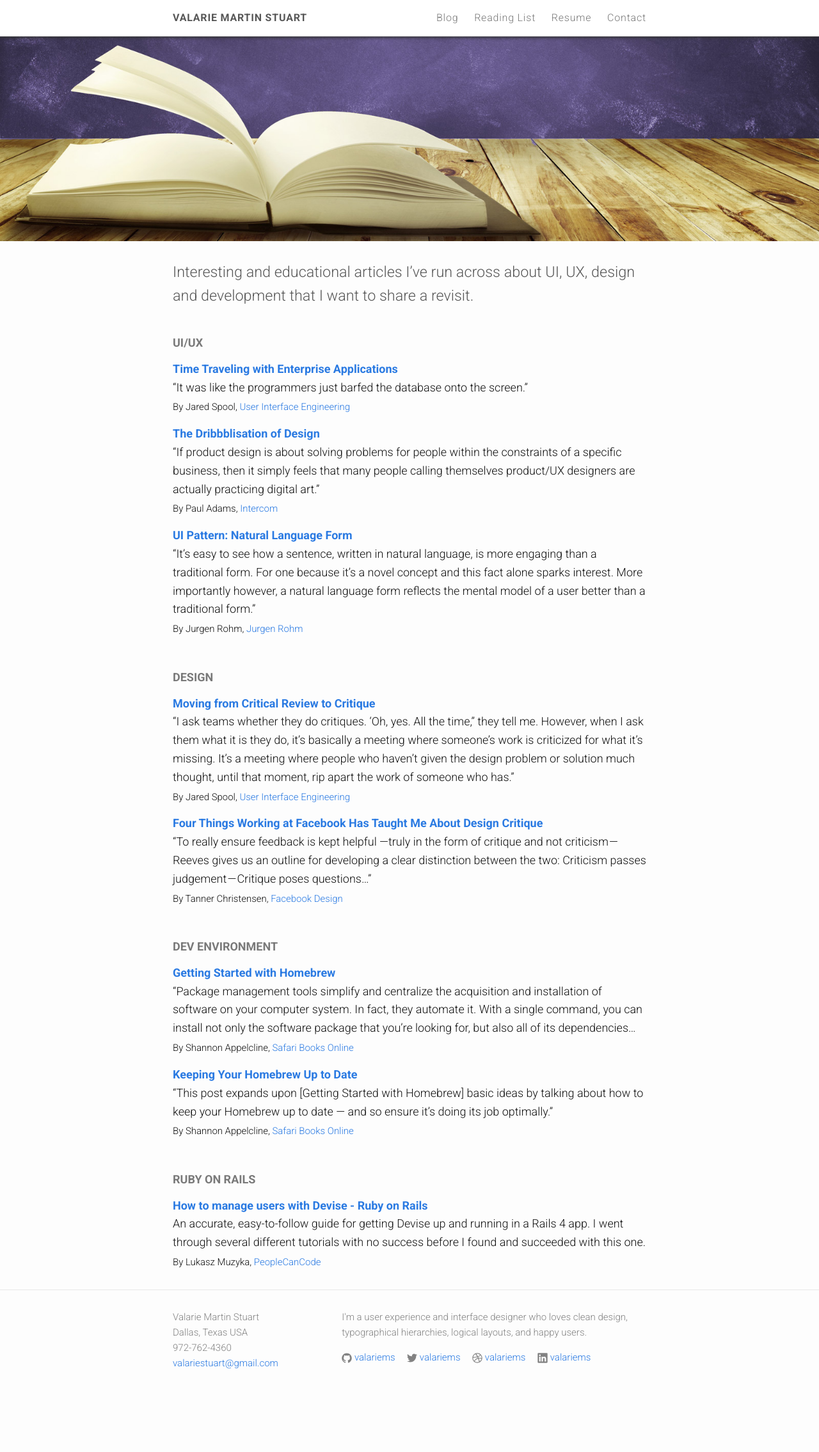
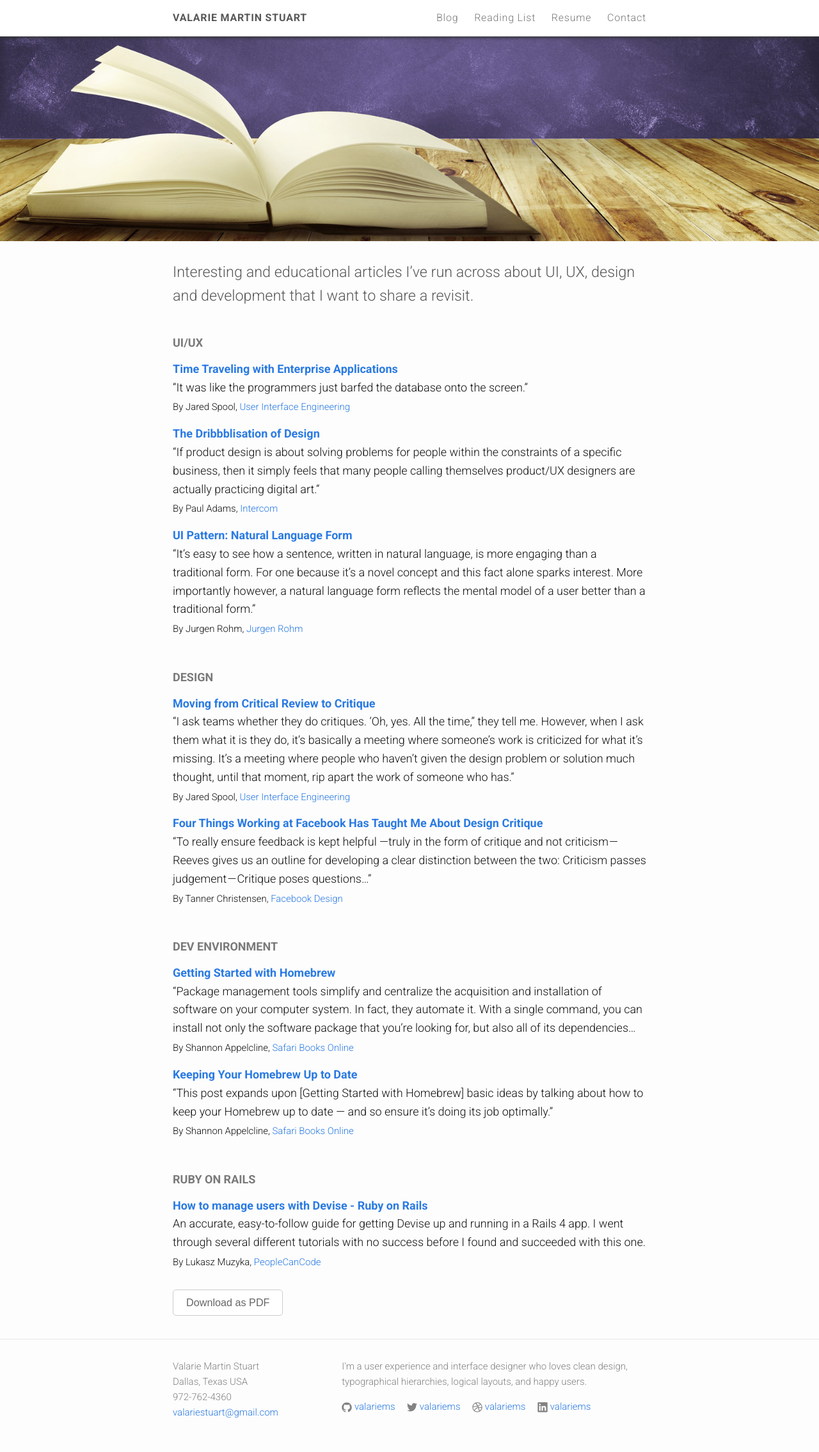
Before and after one commit to valariems/valariems.github.io, a Jekyll site: the page built from reading-list.md, in a window 1280 px wide. Shown: the whole page at 64% size. Built offline with Jekyll 4.4.1, drawn with Linux system fonts in a browser that asks for light colours; nearby versions of some CDN libraries; before the commit the page ends 2193 px from its top, so only the background shows below that.

Commit message:
Add resume PDF download.

```diff
--- a/_layouts/resume.html
+++ b/_layouts/resume.html
@@ -8,4 +8,8 @@ layout: default
     {{ content }}
   </div>
 
+  <button type="submit" onclick="window.open('/assets/files/valariemartinstuart-resume.pdf')">
+    Download as PDF
+  </button>
+
 </article>
--- a/css/custom.scss
+++ b/css/custom.scss
@@ -3,6 +3,22 @@
 
 h2 {
   line-height: 1.3;
+}
+
+button {
+  background-color: white;
+  border: 1px solid #ccc;
+  border-radius: 5px;
+  color: #666;
+  cursor: pointer;
+  font-size: .9em;
+  margin-bottom: 36px;
+  padding: 10px 20px;
+  &:hover {
+    border-color: #797979;
+    border-bottom: 2px solid #777;
+    margin-bottom: 35px;
+  }
 }
 
 //header
```
Also changed, not shown: 1 other file.
